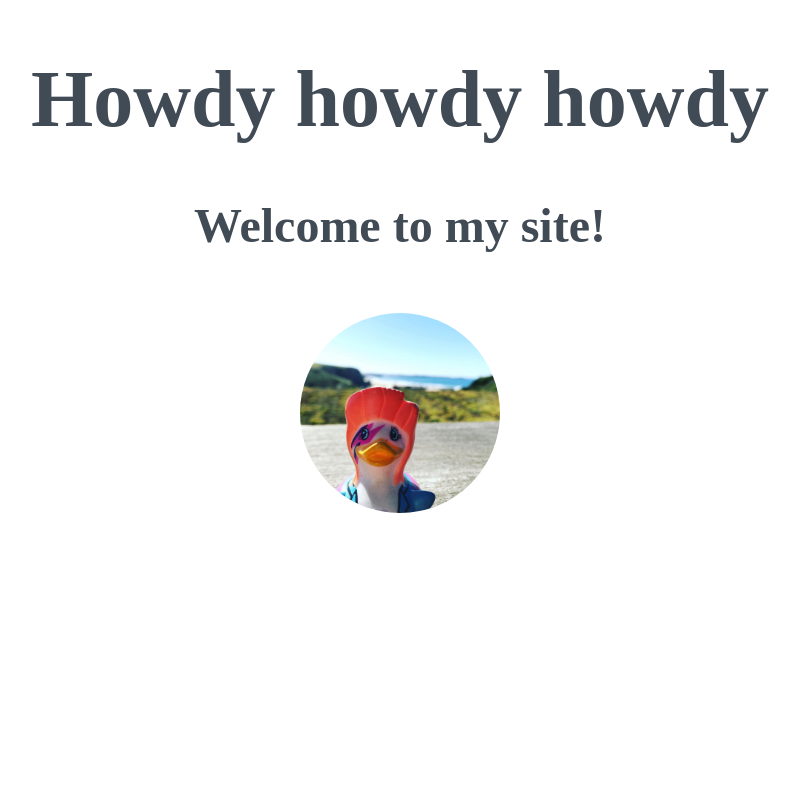
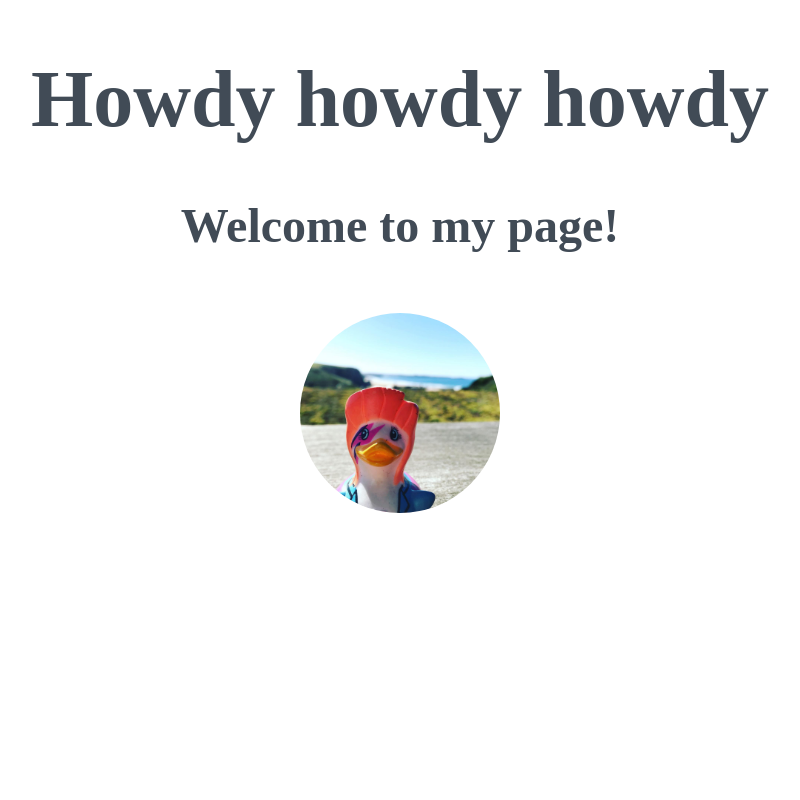
Before and after one commit to msraymundo/beginners-week-one, a plain HTML site: page index.html in a window 1280 px wide. Shown: the top 800 px of the page, without its empty margins (240-1040 px from the left). Drawn offline with Linux system fonts and the light colour scheme.

Commit message:
Update index.html

```diff
--- a/index.html
+++ b/index.html
@@ -9,7 +9,7 @@
   <body>
   <div>
     <h1>Howdy howdy howdy</h1>
-    <h2>Welcome to my site!</h2>
+    <h2>Welcome to my page!</h2>
     <img src="./duck.jpg" alt="A duck" width="200px">
   </div>
   <div>
```
